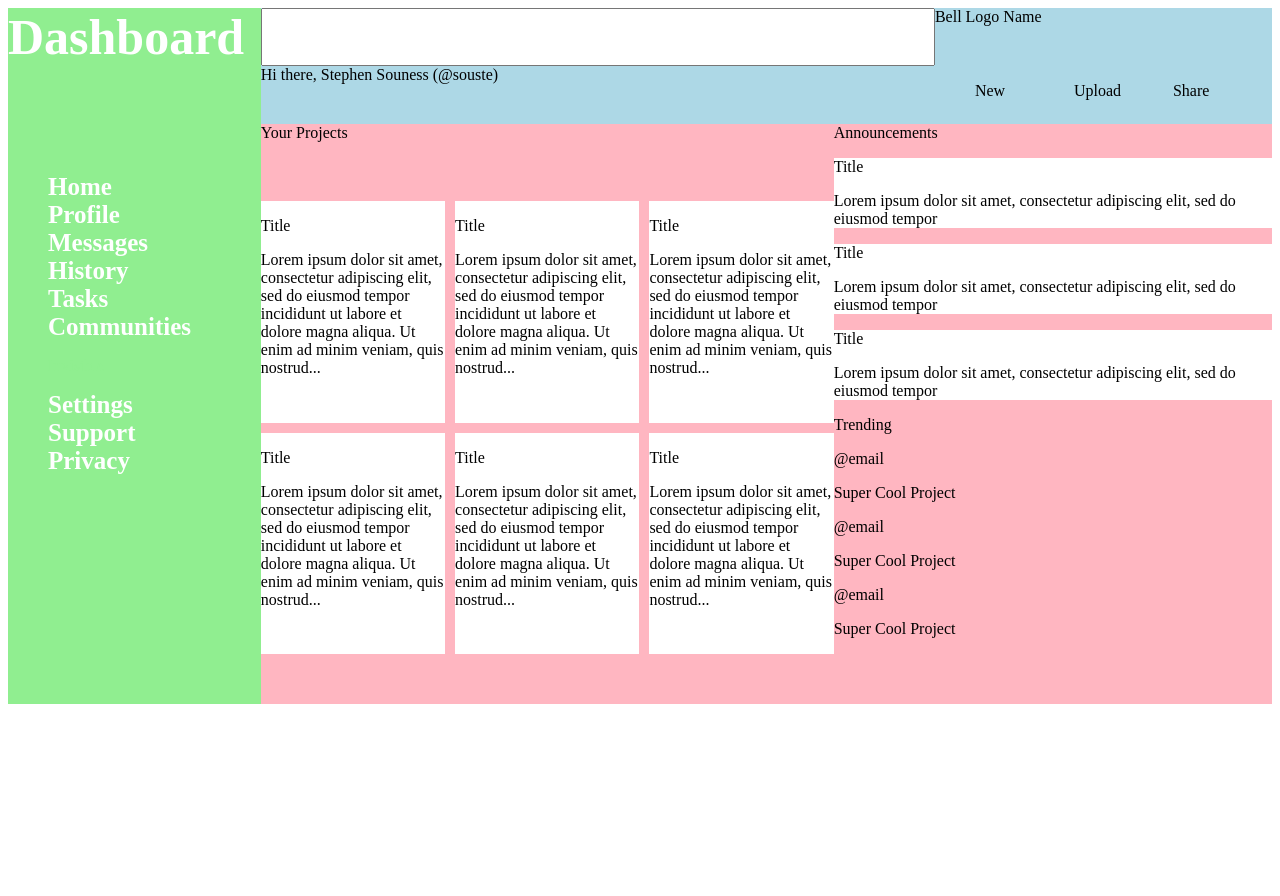
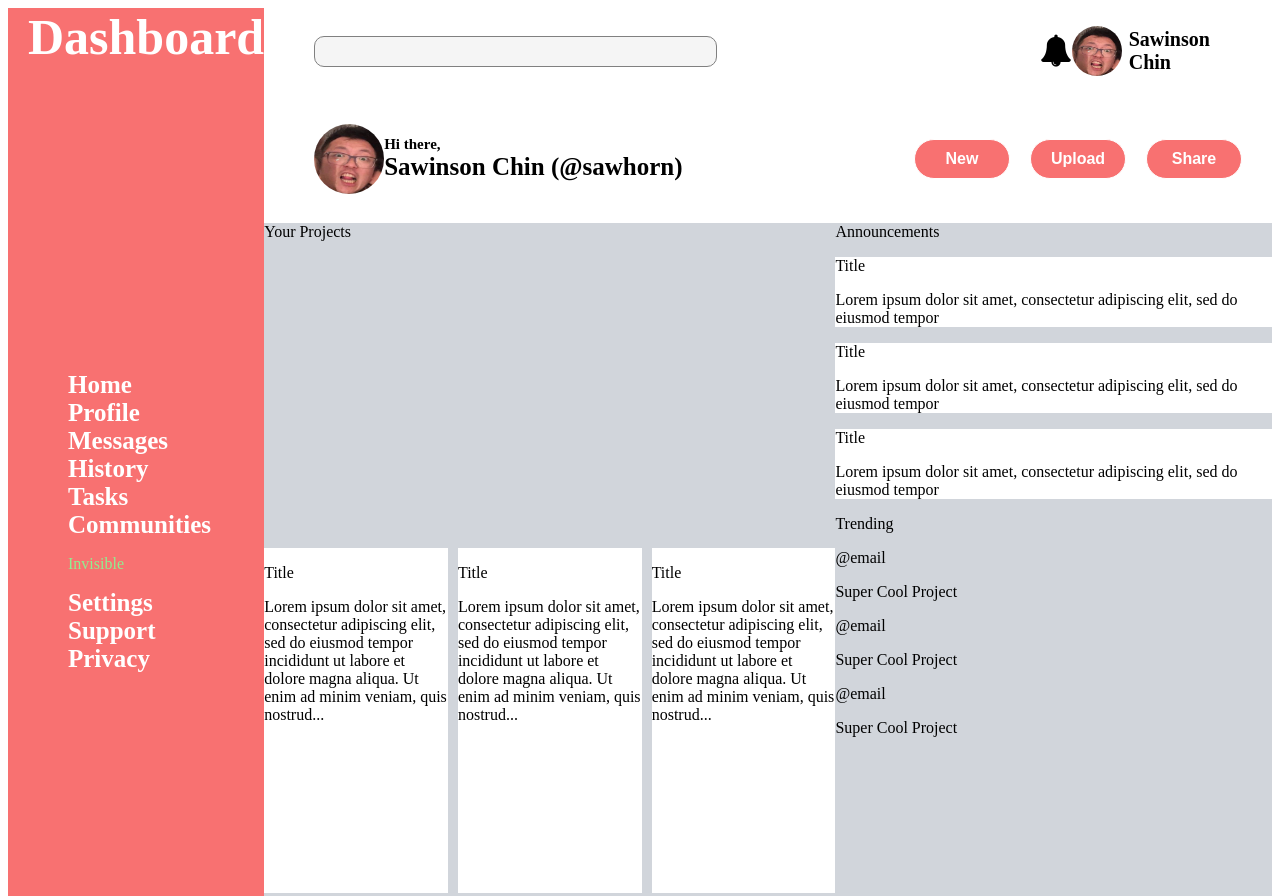
Before and after one commit to souste/admin_dashboard, a plain HTML site: page index.html in a window 1280 px wide. Shown: the top 896 px of the page. Before the commit the page ends 800 px from the top, so only its background shows below. Drawn offline with Linux system fonts and the light colour scheme.

Commit message:
header layout complete

```diff
--- a/index.html
+++ b/index.html
@@ -5,21 +5,36 @@
     <meta name="viewport" content="width=device-width, initial-scale=1.0" />
     <title>Admin Dashboard</title>
     <link rel="stylesheet" href="styles.css" />
+    <link
+      rel="stylesheet"
+      href="https://maxcdn.bootstrapcdn.com/font-awesome/4.4.0/css/font-awesome.min.css"
+    />
   </head>
   <body>
     <div class="container">
       <div class="header">
         <div class="header-search">
-          <input type="text" name="" id="" />
-          <div>Bell Logo Name</div>
+          <input type="text" name="search" id="search" />
+
+          <div class="profile">
+            <i class="fa fa-bell fa_custom fa-2x"></i>
+            <img class="profile-pic" src="sav.PNG" alt="profile-pic" />
+            <p class="profile-name">Sawinson Chin</p>
+          </div>
         </div>
-        <div class="header-menu">
-          <div class="header-greeting">Hi there, Stephen Souness (@souste)</div>
-          <ul>
-            <li>New</li>
-            <li>Upload</li>
-            <li>Share</li>
-          </ul>
+        <div class="buttons-row">
+          <div class="header-greeting">
+            <img class="profile-pic" src="sav.PNG" alt="profile-pic" />
+            <div class="greeting-text">
+              <p class="line1">Hi there,</p>
+              <p class="line2">Sawinson Chin (@sawhorn)</p>
+            </div>
+          </div>
+          <div class="button-container">
+            <button>New</button>
+            <button>Upload</button>
+            <button>Share</button>
+          </div>
         </div>
       </div>
       <div class="dashboard">
--- a/styles.css
+++ b/styles.css
@@ -7,36 +7,108 @@
 /* HEADER */
 
 .header {
-  background-color: lightblue;
   display: grid;
   grid-column: 2;
   grid-row: 1 / 2;
-  grid-template-rows: 1fr 1fr;
+  grid-template-rows: 1fr 1.5fr;
+  padding-right: 30px;
 }
+
+/* SearchBar /Profle Row */
 
 .header-search {
   display: grid;
-  grid-template-columns: 2fr 1fr;
+  grid-template-columns: 3fr 1fr;
+  align-items: center;
+  padding-left: 50px;
 }
 
-.header-menu {
-  display: grid;
-  grid-template-columns: 2fr 1fr;
+input {
+  background-color: #f5f5f5;
+  height: 25px;
+  width: 50%;
+  padding: 2px 23px 2px 30px;
+  border: 1px solid grey;
+  border-radius: 10px;
 }
 
-.header-menu ul {
+.profile {
   display: grid;
-  grid-template-columns: repeat(3, 1fr);
-  list-style-type: none;
+  grid-template-columns: 0.5fr 1fr 2fr;
+  align-items: center;
+  padding-left: 30px;
+}
+
+.profile-pic {
+  width: 50px;
+  height: 50px;
+  border-radius: 50%;
+}
+
+.profile-name {
+  font-weight: bold;
+  font-size: 20px;
+}
+
+/* Greeting /Button Row */
+
+.buttons-row {
+  display: grid;
+  grid-template-columns: 3fr 1fr;
+}
+
+.header-greeting {
+  display: grid;
+  grid-template-columns: 1fr 10fr;
+  align-items: center;
+  padding-left: 50px;
+  font-weight: bold;
+  font-size: 20px;
+}
+
+.header-greeting .profile-pic {
+  width: 70px;
+  height: 70px;
+}
+
+.greeting-text p {
+  margin: 0;
+}
+
+.greeting-text > .line1 {
+  font-size: 15px;
+}
+
+.greeting-text > .line2 {
+  font-size: 25px;
+}
+
+.button-container {
+  display: flex;
+  align-items: center;
+  gap: 20px;
+}
+
+button {
+  background-color: #f87171;
+  width: 6rem;
+  height: 2.5rem;
+  border-radius: 20px;
+  color: white;
+  font-size: 16px;
+  font-weight: bold;
+  border: 1px solid white;
 }
 
 /* DASHBOARD */
 
 .dashboard {
-  background-color: lightgreen;
+  background-color: #f87171;
   display: grid;
   grid-column: 1;
   grid-row: 1 / 3;
+  justify-content: start;
+  padding-left: 20px;
 }
 
 .dashboard-header {
@@ -65,7 +137,7 @@
 /* MAIN CONTENT */
 
 .main-content {
-  background-color: lightpink;
+  background-color: #d1d5db;
   display: grid;
   grid-column: 2;
   grid-row: 2 / 3;
```
Also changed, not shown: sav.PNG (added).
